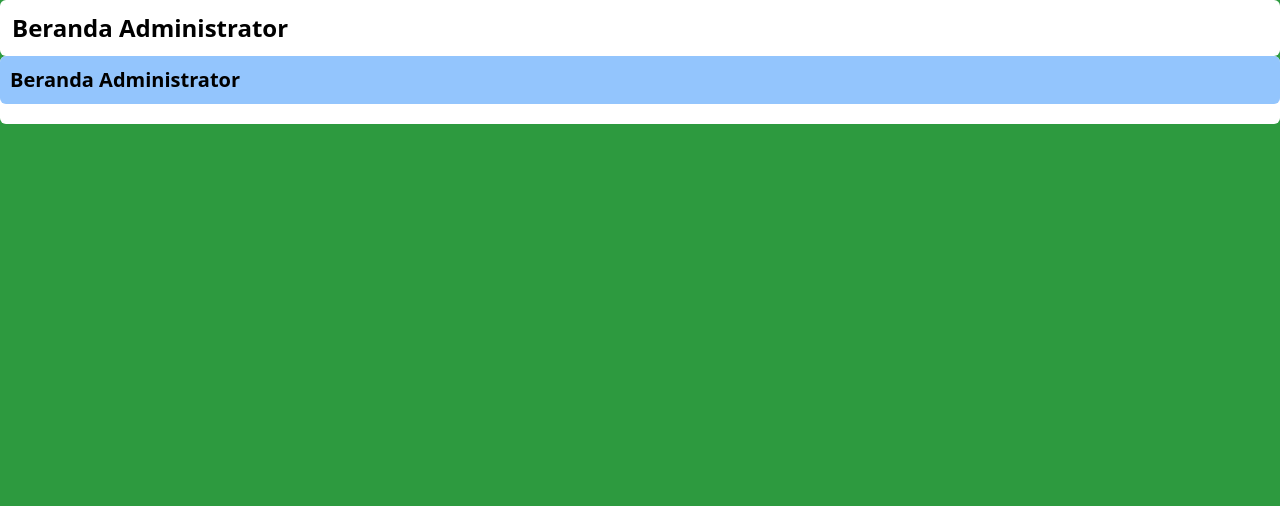
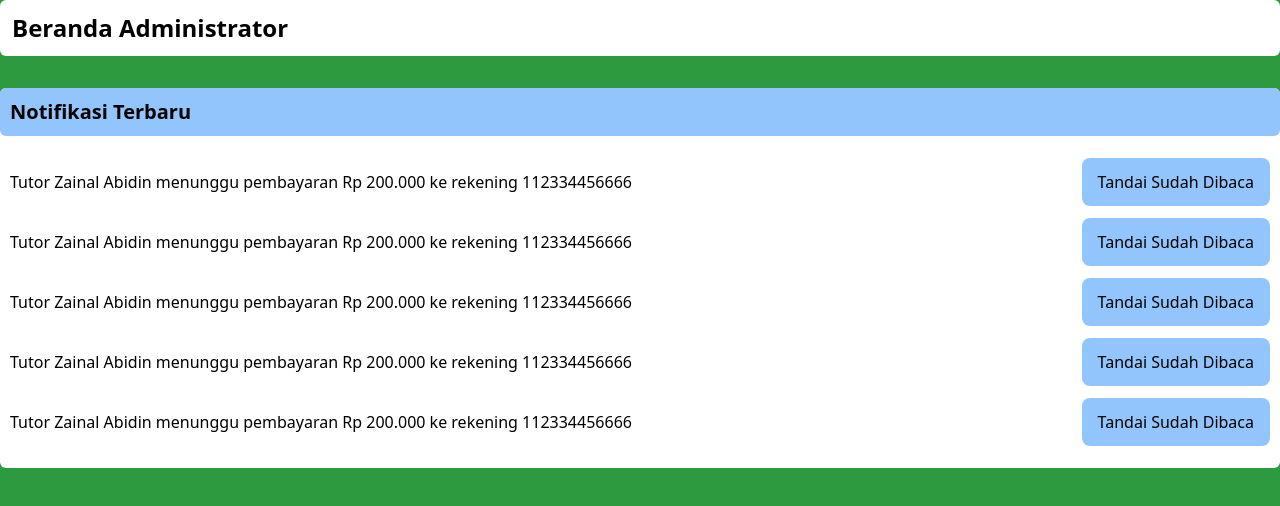
Before and after one commit to andirayka/lesinaja, a React (Create React App) app: page /beranda in a window 1280 px wide. Shown: the top 506 px of the page. Built offline with nearby package versions, Linux system fonts and the light colour scheme.

Commit message:
add notifikasi beranda

```diff
--- /dev/null
+++ b/src/components/moleculs/CardNotification.js
@@ -0,0 +1,19 @@
+import React from "react";
+import { Button } from "@components";
+
+const CardNotification = ({ notification, buttonText, onClickButton }) => {
+  return (
+    <div className="flex flex-row my-3 items-center">
+      <p className="flex-grow">{notification}</p>
+      {buttonText && (
+        <Button
+          text={buttonText}
+          additionalClassName="bg-blue-300 rounded-lg font-medium"
+          onClick={onClickButton}
+        />
+      )}
+    </div>
+  );
+};
+
+export default CardNotification;
--- a/src/components/moleculs/index.js
+++ b/src/components/moleculs/index.js
@@ -4,6 +4,7 @@ import SectionTitle from "./SectionTitle";
 import InputRadio from "./inputRadio";
 import SidebarItem from "./SidebarItem";
 import CardKeyValue from "./CardKeyValue";
+import CardNotification from "./CardNotification";
 
 export {
   InputText,
@@ -12,4 +13,5 @@ export {
   InputRadio,
   SidebarItem,
   CardKeyValue,
+  CardNotification,
 };
--- a/src/pages/Home.js
+++ b/src/pages/Home.js
@@ -1,12 +1,23 @@
 import React from "react";
-import { Title, CardItem } from "@components";
+import { Title, CardItem, CardNotification } from "@components";
 
 const Home = () => {
   return (
     <div>
       <Title text="Beranda Administrator" type="pageTitle" />
 
-      <CardItem title="Beranda Administrator" />
+      <CardItem title="Notifikasi Terbaru" containerClass="mt-8">
+        {[1, 1, 1, 1, 1].map((item, key) => {
+          return (
+            <CardNotification
+              key={key}
+              notification="Tutor Zainal Abidin menunggu pembayaran Rp 200.000 ke rekening 112334456666"
+              buttonText="Tandai Sudah Dibaca"
+              onClickButton={() => {}}
+            />
+          );
+        })}
+      </CardItem>
     </div>
   );
 };
--- a/src/pages/ListTutor.js
+++ b/src/pages/ListTutor.js
@@ -8,11 +8,7 @@ const ListTutor = () => {
 
       {[1, 1, 1, 1, 1, 1].map((item, key) => {
         return (
-          <CardItem
-            key={key}
-            title="Beranda Administrator"
-            containerClass="mt-8"
-          >
+          <CardItem key={key} title="Abdul Majid, S.Kom." containerClass="mt-8">
             <CardKeyValue keyName="Email" value="handoko@gmail.com" />
             <CardKeyValue keyName="No. WA" value="089912345678" />
             <CardKeyValue
```
